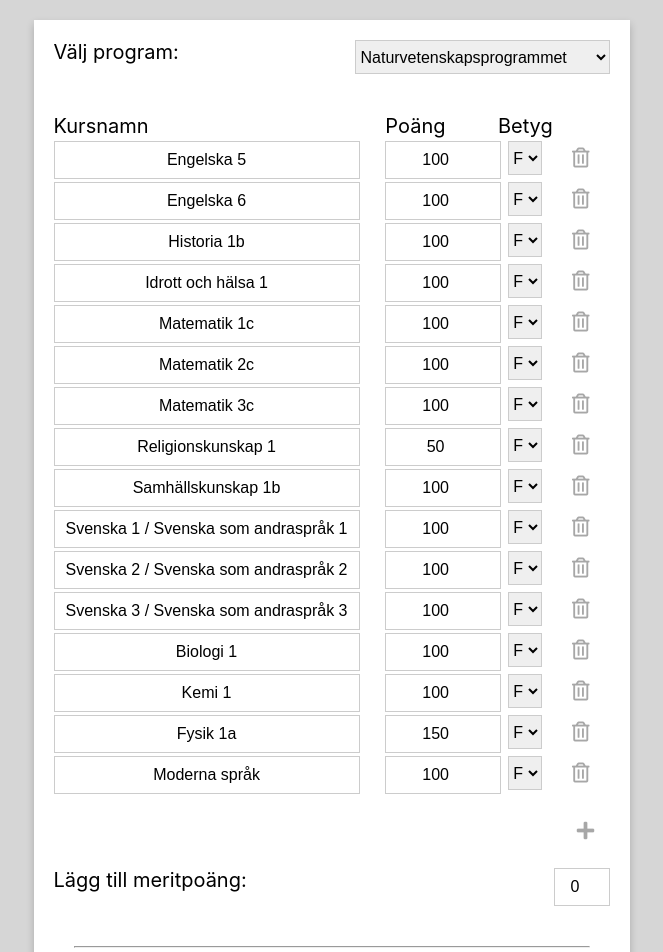
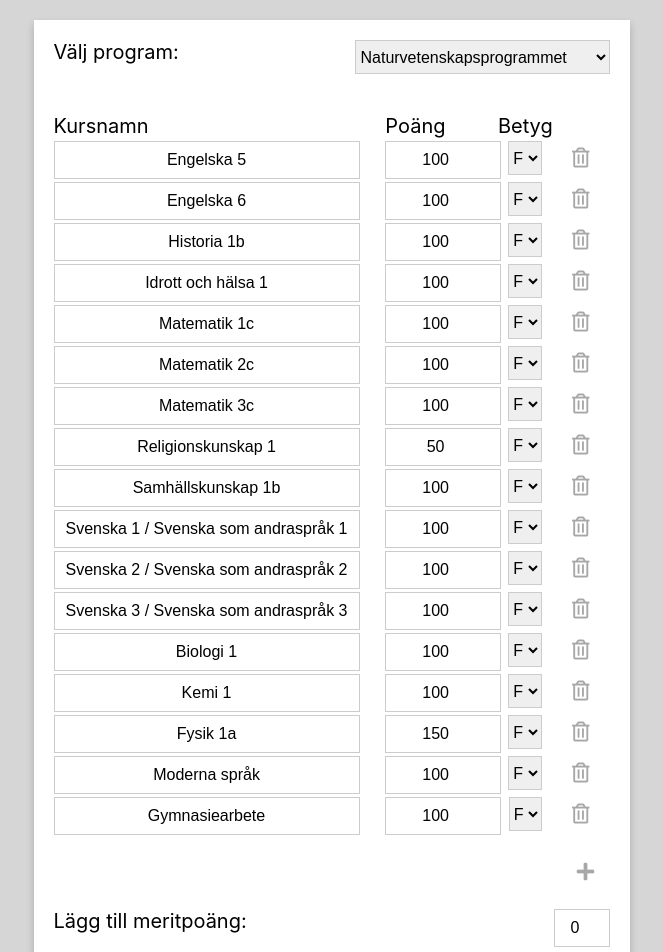
Before and after one commit to Hellenberg/grade-calculator, a React (Create React App) app: page / in a window 1280 px wide. Shown: the top 952 px of the page, without its empty margins (308-971 px from the left). Built offline with nearby package versions, Linux system fonts and the light colour scheme.

Commit message:
added special case for gymnasiearbete

```diff
--- a/src/App.js
+++ b/src/App.js
@@ -1,31 +1,11 @@
 import React, { Component } from 'react';
 
 import './App.css';
-import { CalculatedGrade } from './CalculatedGrade';
+import CalculatedGrade from './CalculatedGrade';
+import Course from './Course';
 import educationData from './educations';
 
-class Course extends Component {
-    render() {
-        return (
-            <div className='course'>
-                <div><input alt='Kursnamn' className='name' type='text' value={this.props.course.name} onChange={this.props.handleCourseChange} /></div>
-                <div><input alt='Antal poäng' type='number' min="0" max="200" value={this.props.course.points} onChange={this.props.handleCourseChange} /></div>
-                <div><select name='Betyg' value={this.props.course.grade} onChange={this.props.handleCourseChange}>
-                    <option value='A'>A</option>
-                    <option value='B'>B</option>
-                    <option value='C'>C</option>
-                    <option value='D'>D</option>
-                    <option value='E'>E</option>
-                    <option value="F">F</option>
-                </select>
-                </div>
-                <div>
-                    <button className='small-button' onClick={() => this.props.delete()}><i className='item far fa-trash-alt'></i></button>
-                </div>
-            </div>
-        )
-    };
-}
+
 
 class Courses extends Component {
     constructor(props) {
@@ -131,6 +111,7 @@ class Courses extends Component {
             course={this.state.courses[i]}
             delete={() => this.delete(i)}
             handleCourseChange={(event) => this.handleCourseChange(event, i)}
+            values={this.state.courses[i].name !== 'Gymnasiearbete' ? ['A', 'B', 'C', 'D', 'E', 'F']  : ['E', 'F']}
         />
     }
 
@@ -160,6 +141,11 @@ class Courses extends Component {
         let isQualified = true;
         let passedPoints = 0;
         for (let course of this.state.courses) {
+            if (course.name ==='Gymnasiearbete'){
+                if (course.grade === 'F') {
+                    isQualified = false;
+                }
+            } else {
                 totalPoints += course.points;
                 switch (course.grade) {
                     case 'A':
@@ -189,6 +175,7 @@ class Courses extends Component {
                         break;
                     default:
                         break;
+                }
             }
         }
         const grade = totalGradePoints / totalPoints;
--- a/src/CalculatedGrade.js
+++ b/src/CalculatedGrade.jsx
@@ -1,7 +1,7 @@
 import React, { Component } from 'react';
 import './CalculatedGrade.css';
 
-export class CalculatedGrade extends Component {
+class CalculatedGrade extends Component {
 
 
     renderIsQualified(isQualified) {
@@ -46,3 +46,5 @@ export class CalculatedGrade extends Component {
         )
     };
 }
+
+export default CalculatedGrade;
--- /dev/null
+++ b/src/Course.jsx
@@ -0,0 +1,30 @@
+import React, { Component } from 'react';
+
+class Course extends Component {
+
+    render() {
+        return (
+            <div className='course'>
+                <div><input alt='Kursnamn' className='name' type='text' value={this.props.course.name} onChange={this.props.handleCourseChange} /></div>
+                <div><input alt='Antal poäng' type='number' min="0" max="200" value={this.props.course.points} onChange={this.props.handleCourseChange} /></div>
+                <div><select name='Betyg' value={this.props.course.grade} onChange={this.props.handleCourseChange}>
+                    {this.props.values.map((val) => {
+                        return <option value={val}>{val}</option>
+                    })}
+                    {/* <option value='A'>A</option>
+                    <option value='B'>B</option>
+                    <option value='C'>C</option>
+                    <option value='D'>D</option>
+                    <option value='E'>E</option>
+                    <option value="F">F</option> */}
+                </select>
+                </div>
+                <div>
+                    <button className='small-button' onClick={() => this.props.delete()}><i className='item far fa-trash-alt'></i></button>
+                </div>
+            </div>
+        )
+    };
+}
+
+export default Course;
--- a/src/educations.js
+++ b/src/educations.js
@@ -95,6 +95,12 @@ export default {
             "points": 100,
             "grade": "F",
             "required": false
+        },
+        {
+            "name": "Gymnasiearbete",
+            "points": 100,
+            "grade": "F",
+            "required": true
         }
     ],
     "Samhällsvetenskapsprogrammet": [
@@ -187,6 +193,12 @@ export default {
             "points": 200,
             "grade": "F",
             "required": false
+        },
+        {
+            "name": "Gymnasiearbete",
+            "points": 100,
+            "grade": "F",
+            "required": true
         }
     ]
 }
```
Lines whose indentation alone changed are shown as unchanged.
